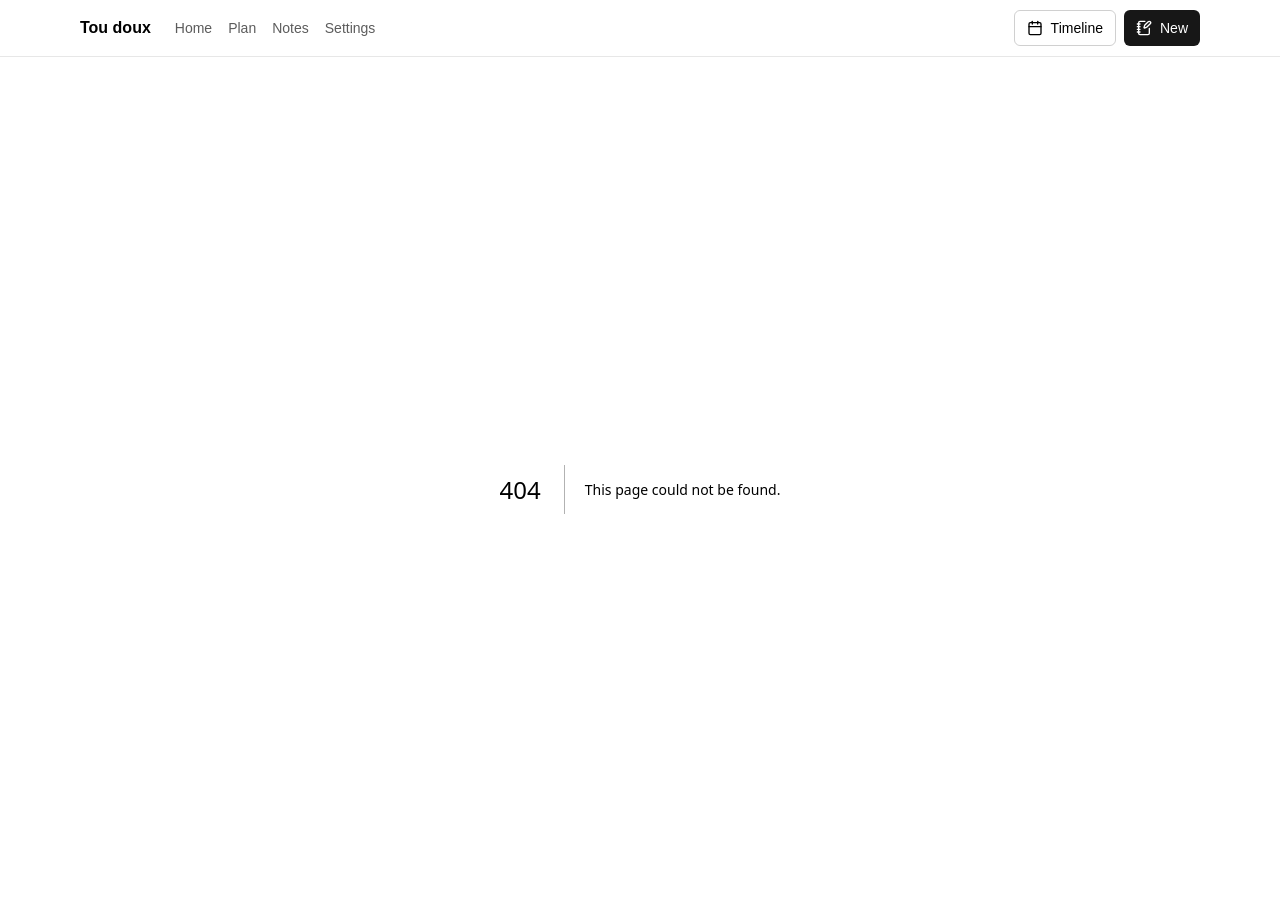
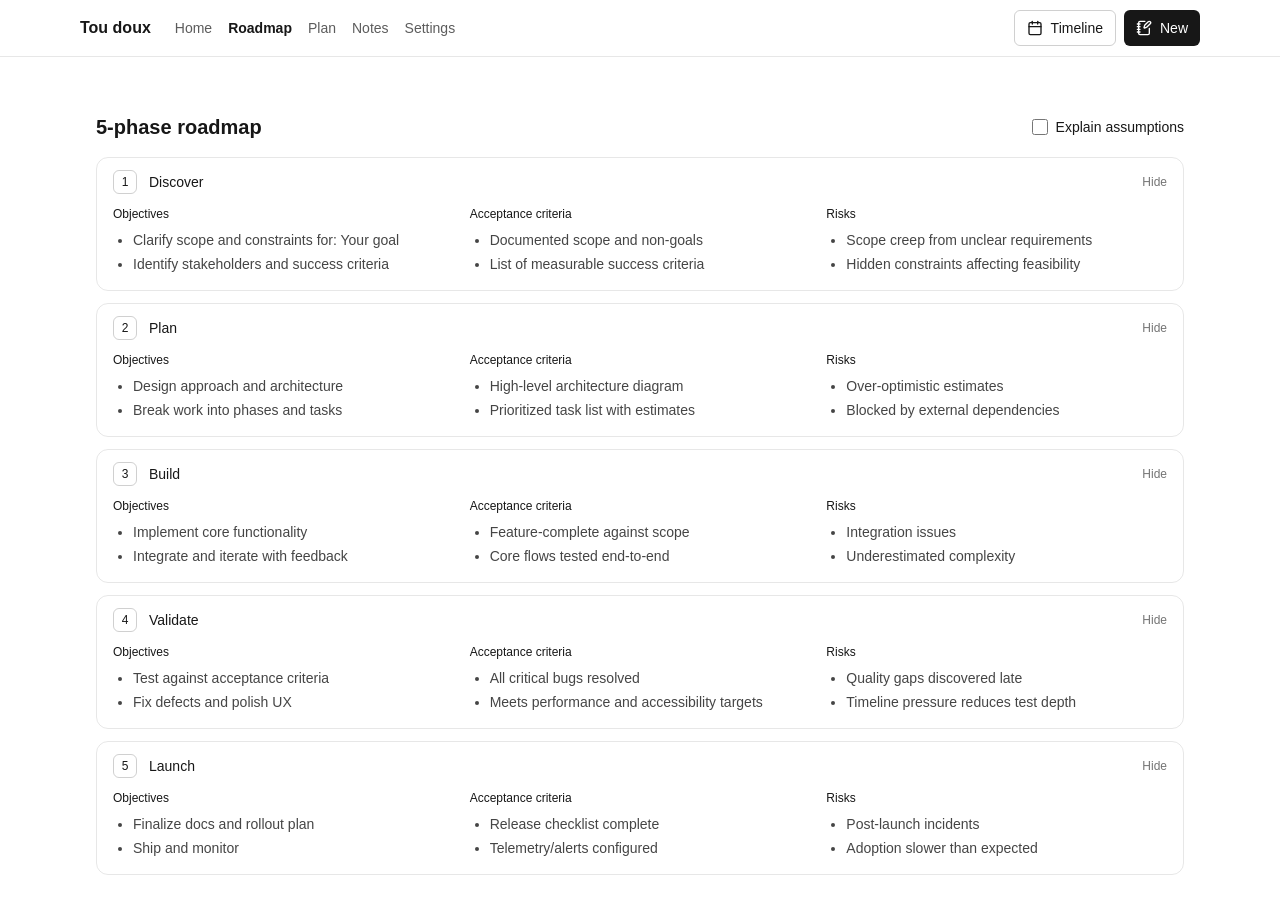
Before and after one commit to guerindylan555-boop/Tou-Doux, a Next.js app in the folder web/: page /roadmap in a window 1280 px wide. Before the commit this address had no page. Shown: the top 914 px of the page. Built offline with nearby package versions, Linux system fonts and the light colour scheme.

Commit message:
chore: commit and push

```diff
--- /dev/null
+++ b/web/src/app/roadmap/page.tsx
@@ -0,0 +1,13 @@
+"use client";
+
+import RoadmapView from "@/components/roadmap/RoadmapView";
+
+export default function RoadmapPage() {
+  return (
+    <div className="min-h-screen">
+      <div className="mx-auto max-w-6xl px-4 py-6">
+        <RoadmapView />
+      </div>
+    </div>
+  );
+}
--- a/web/src/components/TopNav.tsx
+++ b/web/src/components/TopNav.tsx
@@ -19,6 +19,7 @@ export default function TopNav() {
           </Link>
           <nav className="hidden md:flex items-center gap-4">
             <Link href="/" className={linkClass("/")}>Home</Link>
+            <Link href="/roadmap" className={linkClass("/roadmap")}>Roadmap</Link>
             <Link href="/plan" className={linkClass("/plan")}>Plan</Link>
             <Link href="/notes" className={linkClass("/notes")}>Notes</Link>
             <Link href="/settings" className={linkClass("/settings")}>Settings</Link>
--- /dev/null
+++ b/web/src/components/roadmap/PhaseCard.tsx
@@ -0,0 +1,53 @@
+"use client";
+
+import { useState } from "react";
+import type { RoadmapPhase } from "@/lib/placeholderRoadmap";
+
+export default function PhaseCard({ phase }: { phase: RoadmapPhase }) {
+  const [open, setOpen] = useState(true);
+  return (
+    <div className="rounded-xl border border-foreground/10">
+      <button
+        type="button"
+        onClick={() => setOpen((v) => !v)}
+        className="w-full flex items-center justify-between px-4 py-3"
+      >
+        <div className="flex items-center gap-3">
+          <span className="inline-flex h-6 w-6 items-center justify-center rounded-md border border-foreground/20 text-xs font-medium">
+            {phase.index}
+          </span>
+          <div className="text-sm font-medium">{phase.title}</div>
+        </div>
+        <div className="text-xs text-foreground/60">{open ? "Hide" : "Show"}</div>
+      </button>
+      {open && (
+        <div className="px-4 pb-4 grid gap-4 md:grid-cols-3">
+          <div>
+            <div className="text-xs font-medium mb-2">Objectives</div>
+            <ul className="text-sm list-disc pl-5 space-y-1 text-foreground/80">
+              {phase.objectives.map((t, i) => (
+                <li key={i}>{t}</li>
+              ))}
+            </ul>
+          </div>
+          <div>
+            <div className="text-xs font-medium mb-2">Acceptance criteria</div>
+            <ul className="text-sm list-disc pl-5 space-y-1 text-foreground/80">
+              {phase.acceptanceCriteria.map((t, i) => (
+                <li key={i}>{t}</li>
+              ))}
+            </ul>
+          </div>
+          <div>
+            <div className="text-xs font-medium mb-2">Risks</div>
+            <ul className="text-sm list-disc pl-5 space-y-1 text-foreground/80">
+              {phase.risks.map((t, i) => (
+                <li key={i}>{t}</li>
+              ))}
+            </ul>
+          </div>
+        </div>
+      )}
+    </div>
+  );
+}
--- /dev/null
+++ b/web/src/components/roadmap/RoadmapView.tsx
@@ -0,0 +1,42 @@
+"use client";
+
+import { useMemo, useState } from "react";
+import { generatePlaceholderRoadmap } from "@/lib/placeholderRoadmap";
+import { usePlanStore } from "@/store/plan";
+import PhaseCard from "@/components/roadmap/PhaseCard";
+
+export default function RoadmapView() {
+  const { goal } = usePlanStore();
+  const [showAssumptions, setShowAssumptions] = useState(false);
+
+  const roadmap = useMemo(() => generatePlaceholderRoadmap(goal), [goal]);
+
+  return (
+    <div className="space-y-4">
+      <div className="flex items-center justify-between">
+        <h1 className="text-xl font-semibold">5‑phase roadmap</h1>
+        <label className="text-sm flex items-center gap-2">
+          <input
+            type="checkbox"
+            className="h-4 w-4"
+            checked={showAssumptions}
+            onChange={(e) => setShowAssumptions(e.target.checked)}
+          />
+          Explain assumptions
+        </label>
+      </div>
+
+      {showAssumptions && (
+        <div className="rounded-lg border border-foreground/10 p-3 text-sm text-foreground/80">
+          {roadmap.assumptions}
+        </div>
+      )}
+
+      <div className="grid gap-3">
+        {roadmap.phases.map((p) => (
+          <PhaseCard key={p.index} phase={p} />
+        ))}
+      </div>
+    </div>
+  );
+}
--- /dev/null
+++ b/web/src/lib/placeholderRoadmap.ts
@@ -0,0 +1,106 @@
+export type RoadmapPhase = {
+  index: 1 | 2 | 3 | 4 | 5;
+  title: string;
+  objectives: string[];
+  acceptanceCriteria: string[];
+  risks: string[];
+};
+
+export type Roadmap = {
+  phases: RoadmapPhase[];
+  assumptions: string;
+};
+
+export function generatePlaceholderRoadmap(goal: string): Roadmap {
+  const goalShort = (goal || "Your goal").slice(0, 60);
+  const phases: RoadmapPhase[] = [
+    {
+      index: 1,
+      title: "Discover",
+      objectives: [
+        `Clarify scope and constraints for: ${goalShort}`,
+        "Identify stakeholders and success criteria",
+      ],
+      acceptanceCriteria: [
+        "Documented scope and non-goals",
+        "List of measurable success criteria",
+      ],
+      risks: [
+        "Scope creep from unclear requirements",
+        "Hidden constraints affecting feasibility",
+      ],
+    },
+    {
+      index: 2,
+      title: "Plan",
+      objectives: [
+        "Design approach and architecture",
+        "Break work into phases and tasks",
+      ],
+      acceptanceCriteria: [
+        "High-level architecture diagram",
+        "Prioritized task list with estimates",
+      ],
+      risks: [
+        "Over-optimistic estimates",
+        "Blocked by external dependencies",
+      ],
+    },
+    {
+      index: 3,
+      title: "Build",
+      objectives: [
+        "Implement core functionality",
+        "Integrate and iterate with feedback",
+      ],
+      acceptanceCriteria: [
+        "Feature-complete against scope",
+        "Core flows tested end-to-end",
+      ],
+      risks: [
+        "Integration issues",
+        "Underestimated complexity",
+      ],
+    },
+    {
+      index: 4,
+      title: "Validate",
+      objectives: [
+        "Test against acceptance criteria",
+        "Fix defects and polish UX",
+      ],
+      acceptanceCriteria: [
+        "All critical bugs resolved",
+        "Meets performance and accessibility targets",
+      ],
+      risks: [
+        "Quality gaps discovered late",
+        "Timeline pressure reduces test depth",
+      ],
+    },
+    {
+      index: 5,
+      title: "Launch",
+      objectives: [
+        "Finalize docs and rollout plan",
+        "Ship and monitor",
+      ],
+      acceptanceCriteria: [
+        "Release checklist complete",
+        "Telemetry/alerts configured",
+      ],
+      risks: [
+        "Post-launch incidents",
+        "Adoption slower than expected",
+      ],
+    },
+  ];
+
+  const assumptions = [
+    "Availability follows your configured working windows.",
+    "Estimates represent focused work hours and exclude meetings.",
+    "Dependencies are linear within phases unless noted.",
+  ].join(" ");
+
+  return { phases, assumptions };
+}
```
Also changed, not shown: 1 other file (tests, documents, lock files or other folders).
